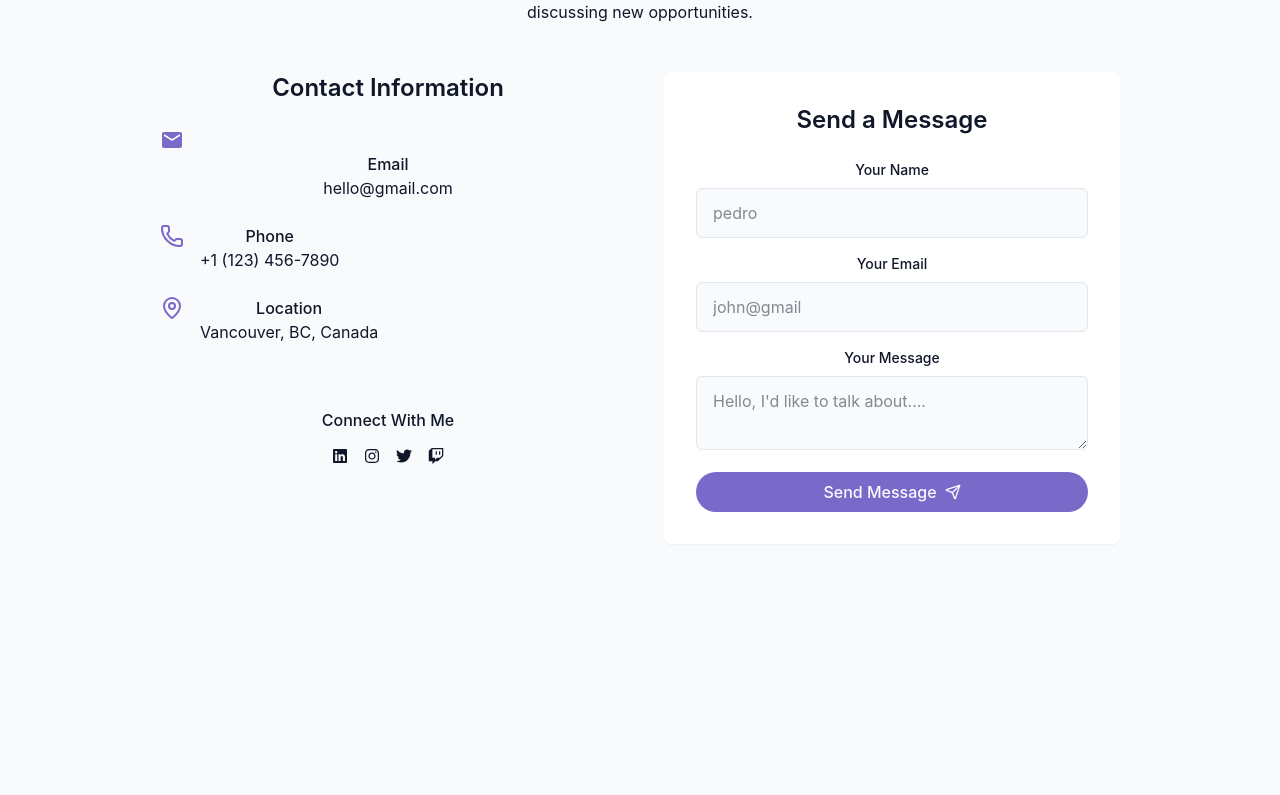
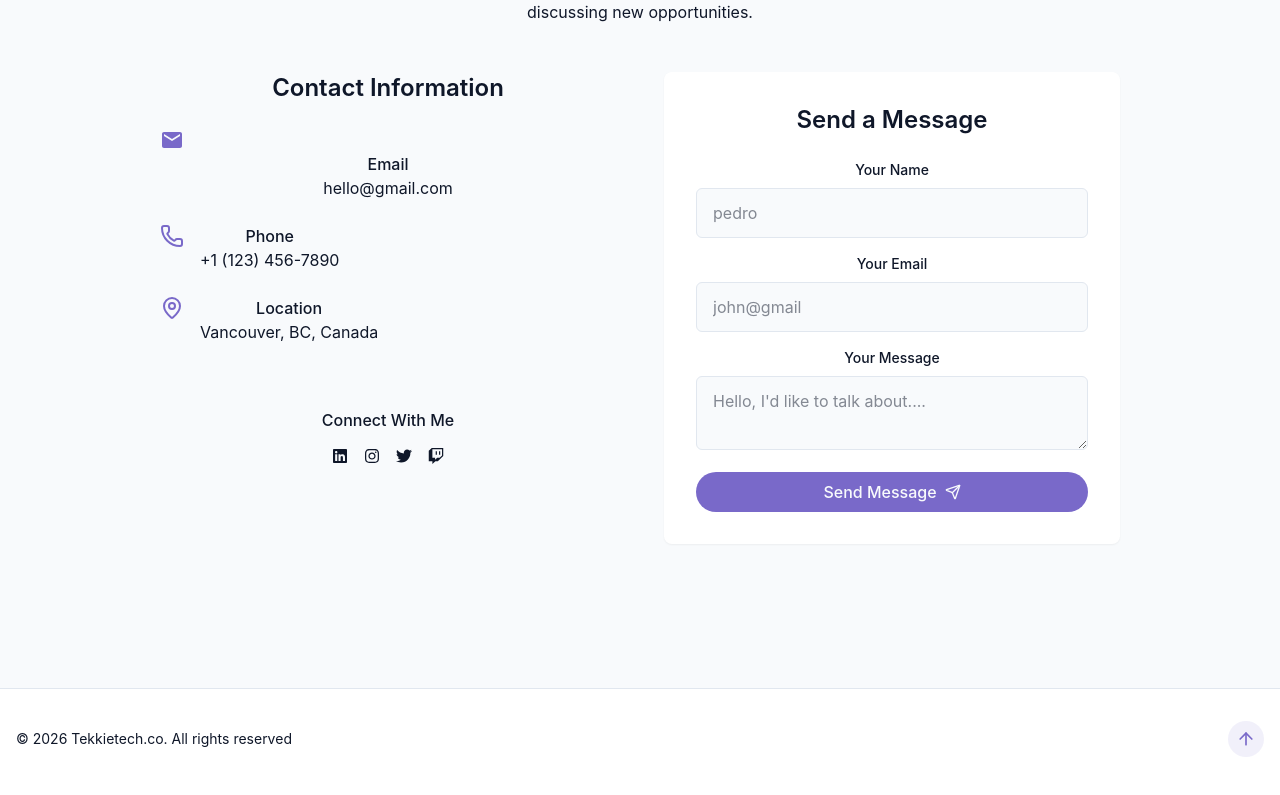
Before and after one commit to WeruTekra/portfolio, a React app: page / in a window 1280 px wide. Shown: the part 3704-4499 px from the top of the page. Before the commit the page ends 4344 px from the top, so only its background shows below. Built offline with nearby package versions, Linux system fonts and the light colour scheme; the HTML template or start-up script is replaced by a standard one.

Commit message:
Creating the footer

```diff
--- /dev/null
+++ b/src/components/Footer.jsx
@@ -0,0 +1,20 @@
+import { ArrowUp } from "lucide-react";
+
+
+export const Footer = () => {
+    return (
+        <footer className="py-12 px-4 bg-card relative border-t border-border mt-12 pt-8 flex flex-wrap justify-between items-center">
+            {" "}
+            <p className="text-sm text-muted-foreground">
+                &copy; {new Date().getFullYear()} Tekkietech.co. All rights reserved
+            </p>
+
+            <a
+                href="hero"
+                className="p-2 rounded-full bg-primary/10 hover:bg-primary/20 text-primary transition-colors"
+            >
+                <ArrowUp size={20} />
+            </a>
+        </footer>
+    );
+};
--- a/src/pages/Home.jsx
+++ b/src/pages/Home.jsx
@@ -6,6 +6,9 @@
 import { SkillsSection } from "../components/SkillsSection";
 import { ProjectsSection } from "../components/ProjectsSection";
 import { ContactSection } from "../components/ContactSection";
+import { Footer } from "../components/Footer";
+
+
 
 
 
@@ -33,6 +36,8 @@
             </main>
 
             {/* Footer */}
+            <Footer />
+
 
         </div>
     );
```
